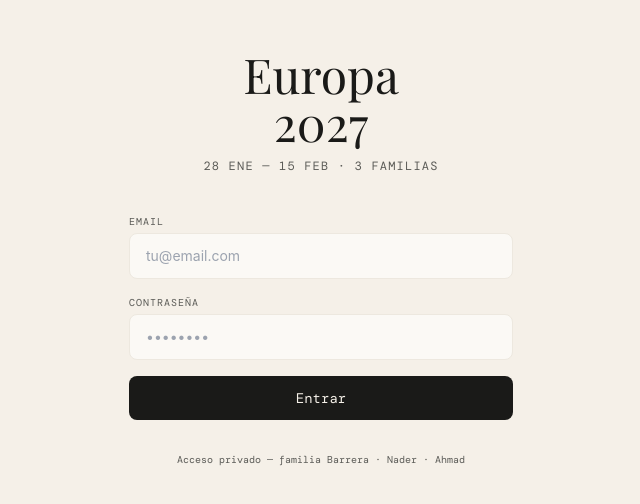
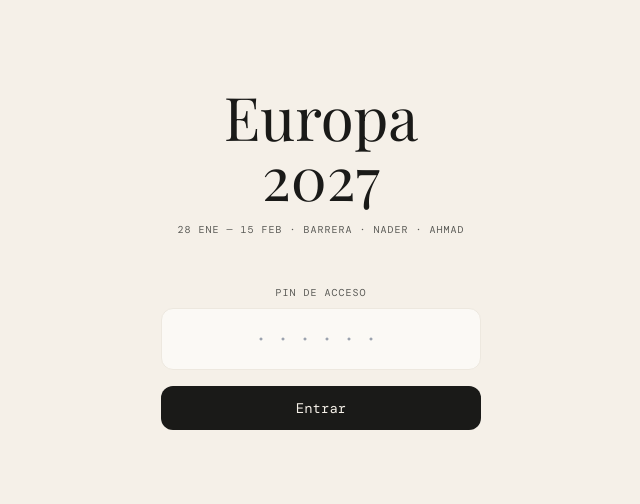
Before and after one commit to mgrolandi/Europa2027, a React (Vite) app: page /gastos in a window 1280 px wide. Shown: the part 142-646 px from the top of the page, without its empty margins (319-959 px from the left). Built offline with nearby package versions, Linux system fonts and the light colour scheme; no server answers; a web font is replaced by a local one.

Commit message:
Login simplificado: solo PIN (sin campo de email)
Email hardcodeado, el usuario solo ingresa el PIN compartido.
Input en mayúsculas automático.

https://claude.ai/code/session_01V3LZWtCapbDvtQoDcRhqSK

```diff
--- a/src/pages/Login.jsx
+++ b/src/pages/Login.jsx
@@ -1,61 +1,49 @@
 import { useState } from 'react'
 import { supabase } from '../lib/supabase'
 
+const SHARED_EMAIL = 'viaje@europa2027.com'
+
 export default function Login() {
-  const [email, setEmail]       = useState('')
-  const [password, setPassword] = useState('')
-  const [error, setError]       = useState(null)
-  const [loading, setLoading]   = useState(false)
+  const [pin, setPin]         = useState('')
+  const [error, setError]     = useState(null)
+  const [loading, setLoading] = useState(false)
 
   async function handleSubmit(e) {
     e.preventDefault()
     setLoading(true)
     setError(null)
-    const { error } = await supabase.auth.signInWithPassword({ email, password })
-    if (error) setError('Usuario o contraseña incorrectos')
+    const { error } = await supabase.auth.signInWithPassword({
+      email: SHARED_EMAIL,
+      password: pin,
+    })
+    if (error) setError('PIN incorrecto')
     setLoading(false)
   }
 
   return (
     <div className="min-h-screen bg-cream flex flex-col items-center justify-center px-4">
-      <div className="w-full max-w-sm">
-        {/* Logo / title */}
-        <div className="text-center mb-10">
-          <h1 className="font-serif text-5xl text-ink">Europa</h1>
-          <h1 className="font-serif text-5xl text-ink">2027</h1>
-          <p className="font-mono text-xs text-ink-light mt-3 tracking-widest uppercase">
-            28 ene — 15 feb · 3 familias
+      <div className="w-full max-w-xs">
+        <div className="text-center mb-12">
+          <h1 className="font-serif text-6xl text-ink leading-none">Europa</h1>
+          <h1 className="font-serif text-6xl text-ink leading-none">2027</h1>
+          <p className="font-mono text-[10px] text-ink-light mt-4 tracking-widest uppercase">
+            28 ene — 15 feb · Barrera · Nader · Ahmad
           </p>
         </div>
 
         <form onSubmit={handleSubmit} className="space-y-4">
           <div>
-            <label className="font-mono text-[10px] text-ink-light uppercase tracking-widest block mb-1">
-              Email
-            </label>
-            <input
-              type="email"
-              required
-              autoComplete="email"
-              value={email}
-              onChange={e => setEmail(e.target.value)}
-              placeholder="tu@email.com"
-              className="w-full border border-cream-dark rounded-lg px-4 py-3 text-sm bg-white/60 focus:outline-none focus:border-ink transition-colors"
-            />
-          </div>
-
-          <div>
-            <label className="font-mono text-[10px] text-ink-light uppercase tracking-widest block mb-1">
-              Contraseña
+            <label className="font-mono text-[10px] text-ink-light uppercase tracking-widest block mb-2 text-center">
+              PIN de acceso
             </label>
             <input
               type="password"
               required
-              autoComplete="current-password"
-              value={password}
-              onChange={e => setPassword(e.target.value)}
-              placeholder="••••••••"
-              className="w-full border border-cream-dark rounded-lg px-4 py-3 text-sm bg-white/60 focus:outline-none focus:border-ink transition-colors"
+              autoComplete="off"
+              value={pin}
+              onChange={e => setPin(e.target.value.toUpperCase())}
+              placeholder="······"
+              className="w-full border border-cream-dark rounded-xl px-4 py-4 text-center text-xl font-mono tracking-[0.5em] bg-white/60 focus:outline-none focus:border-ink transition-colors"
             />
           </div>
 
@@ -66,15 +54,11 @@ export default function Login() {
           <button
             type="submit"
             disabled={loading}
-            className="w-full py-3 rounded-lg bg-ink text-cream font-mono text-sm hover:bg-ink/90 transition-colors disabled:opacity-50 mt-2"
+            className="w-full py-3 rounded-xl bg-ink text-cream font-mono text-sm hover:bg-ink/90 transition-colors disabled:opacity-50"
           >
             {loading ? 'Entrando…' : 'Entrar'}
           </button>
         </form>
-
-        <p className="font-mono text-[10px] text-ink-light text-center mt-8">
-          Acceso privado — familia Barrera · Nader · Ahmad
-        </p>
       </div>
     </div>
   )
```
